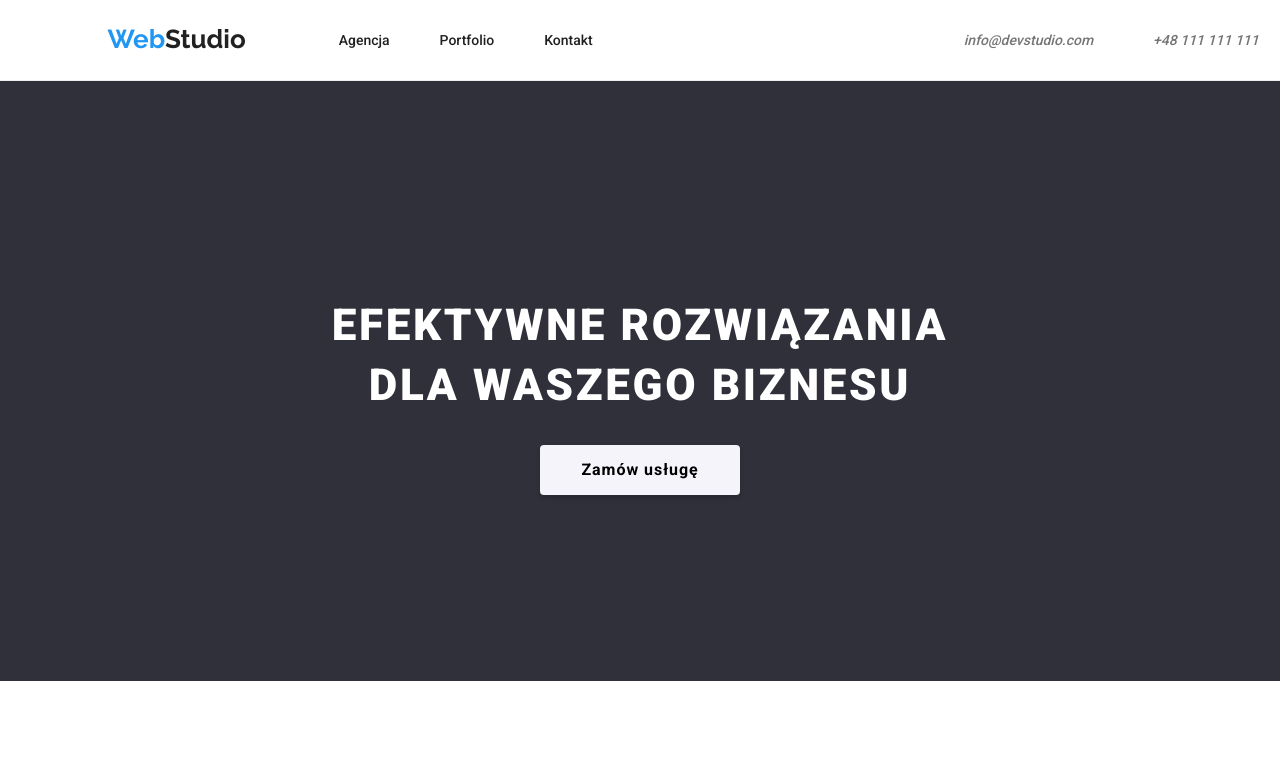
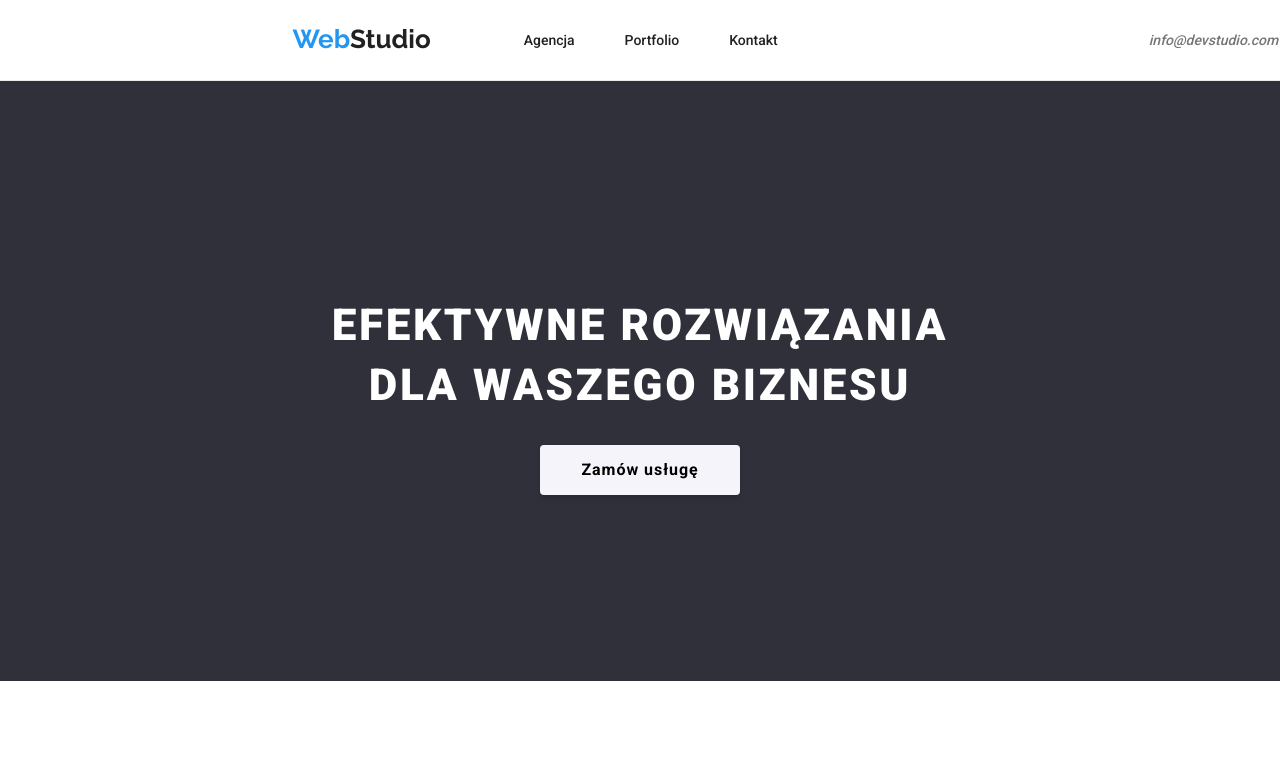
Before and after one commit to Hubert2113/goit-markup-hw-03, a plain HTML site: page index.html in a window 1280 px wide. Shown: the top 772 px of the page. Drawn offline with nearby package versions, Linux system fonts and the light colour scheme.

Commit message:
Add files via upload

```diff
--- a/css/style.css
+++ b/css/style.css
@@ -14,7 +14,7 @@ body {
   width: 100%;
   height: 80px;
   align-items: center;
-  padding-left: 215px;
+  padding-left: 585px;
 }
 
 .logo {
```
